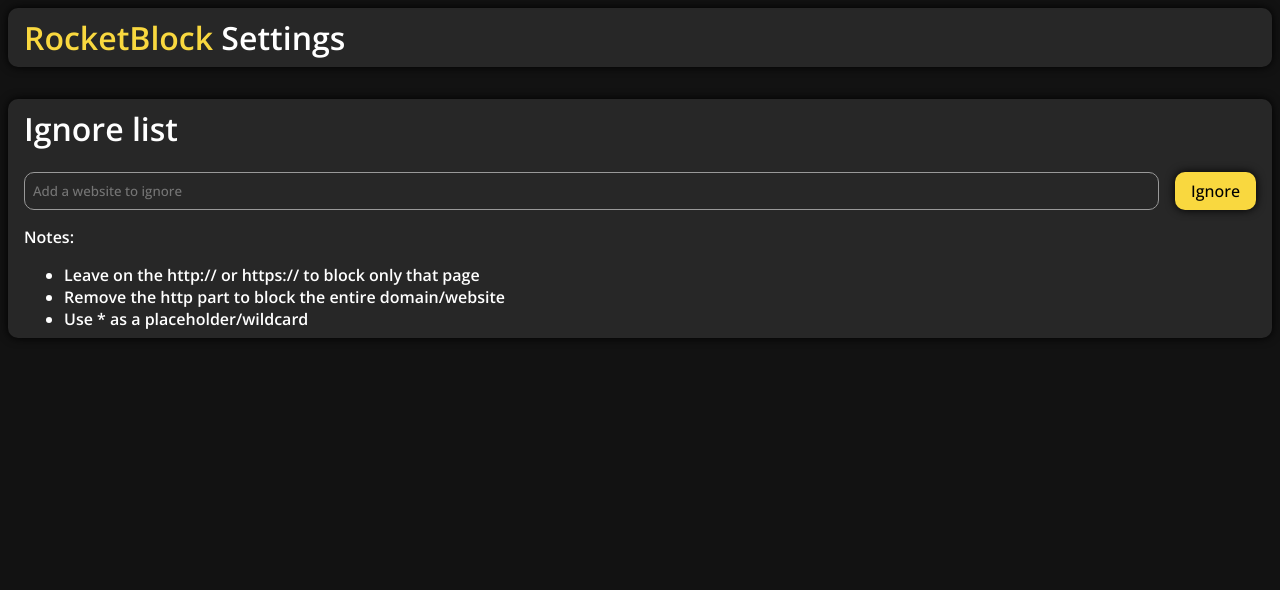
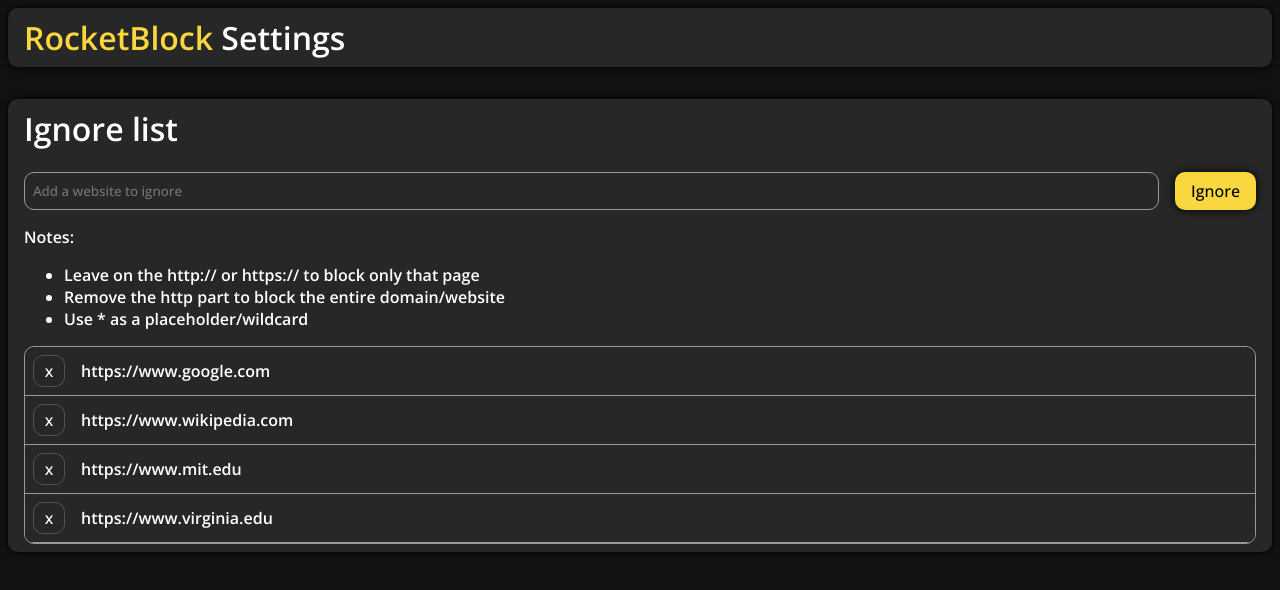
Before and after one commit to BaconErie/rocketblock, a Next.js app: page /options in a window 1280 px wide. Shown: the top 590 px of the page. Built offline with nearby package versions, Linux system fonts and the light colour scheme.

Commit message:
Website display list is done woooooooooooo

```diff
--- a/app/options/options.module.css
+++ b/app/options/options.module.css
@@ -12,7 +12,32 @@
     margin: 0px;
 }
 
+.websiteList {
+    display: flex;
+    flex-direction: column;
 
+    padding: 0px;
+    border-radius: 10px;
+    background-color: #272727;
+
+    box-sizing: border-box;
+    border: solid;
+    border-width: 1px;
+    border-color: #999999;
+
+    color: #ffffff;
+
+    box-shadow: none;
+
+    margin-top: 1rem;
+
+    flex-grow: 1;
+
+    min-height: 12rem;
+    overflow: clip;
+
+    row-gap: 0px;
+}
 
 .inputWrapper {
     all: initial;
--- a/app/options/page.js
+++ b/app/options/page.js
@@ -1,9 +1,10 @@
-'use client'
+'use client'; // Allows us to use event handlers. Doesn't matter if it's client or server components, this is all going to compiled to client anyway
 
 import styles from './options.module.css';
 import { Open_Sans } from 'next/font/google';
 
 import PrimaryButton from '../../components/PrimaryButton/PrimaryButton';
+import WebsiteDisplay from '../../components/WebsiteDisplay/WebsiteDisplay';
 
 const openSans = Open_Sans({
   weight: '500',
@@ -17,7 +18,7 @@
       <h1><span className={styles.yellow}>RocketBlock</span> Settings</h1>
     </div>
 
-    <div>
+    <div className={styles.content}>
       <h1>Ignore list</h1>
 
       <br />
@@ -34,6 +35,13 @@
           <li>Remove the http part to block the entire domain/website</li>
           <li>Use * as a placeholder/wildcard</li>
       </ul>
+
+      <div className={styles.websiteList}>
+        <WebsiteDisplay website={"https://www.google.com"} />
+        <WebsiteDisplay website={"https://www.wikipedia.com"} />
+        <WebsiteDisplay website={"https://www.mit.edu"} />
+        <WebsiteDisplay website={"https://www.virginia.edu"} />
+      </div>
     </div>
   </main></>)
 }
--- /dev/null
+++ b/components/SurfaceButton/SurfaceButton.js
@@ -0,0 +1,19 @@
+import styles from './SurfaceButton.module.css';
+import { Open_Sans } from 'next/font/google';
+
+const openSans = Open_Sans({
+  weight: '500',
+  subsets: [ 'latin' ]
+})
+
+export default function SurfaceButton({ onClick, children, className }) {
+  const stylesToUse = className ? `${styles.button} ${className}` : styles.button;
+
+  return (<>
+
+    <button onClick={onClick} className={stylesToUse} style={openSans.style}>
+      <span className={styles.overlay}></span>
+      {children}
+    </button>
+  </>)
+}
--- /dev/null
+++ b/components/SurfaceButton/SurfaceButton.module.css
@@ -0,0 +1,41 @@
+.overlay {
+    border: none;
+    border-radius: 9px;
+    background-color: rgba(255,255,255,0);
+    position: absolute;
+    z-index: 9999;
+    width: 100%;
+    height: 100%;
+    top: 0px;
+    left: 0px;
+
+    transition-duration: 0.2s;
+}
+
+.overlay:active {
+    background-color: rgba(255,255,255,0.15);
+}
+
+
+.button {
+    position: relative;
+    box-sizing: border-box;
+    padding: 0.5rem 1rem 0.5rem 1rem;
+    color: #ffffff;
+    background-color: rgba(0, 0, 0, 0);
+
+    border-style: solid;
+    border-color: #525252;
+    border-width: 0.5px;
+    border-radius: 10px;
+
+    transition-duration: 0.2s;
+
+    font-size: 1rem;
+    text-decoration: none;
+}
+
+.button:hover {
+    color: #f9d83f;
+    border-color: #f9d83f;
+}
--- /dev/null
+++ b/components/WebsiteDisplay/WebsiteDisplay.js
@@ -0,0 +1,11 @@
+import SurfaceButton from '../SurfaceButton/SurfaceButton';
+import styles from './WebsiteDisplay.module.css';
+
+export default function WebsiteDisplay({ website }) {
+  return (<>
+    <div className={styles.mainDisplay}>
+      <SurfaceButton className={styles.button}>x</SurfaceButton>
+      <span className={styles.span}>{website}</span>
+    </div>
+  </>)
+}
--- /dev/null
+++ b/components/WebsiteDisplay/WebsiteDisplay.module.css
@@ -0,0 +1,29 @@
+.mainDisplay {
+    display: flex;
+    flex-direction: row;
+    column-gap: 1rem;
+
+    padding: 0.5rem;
+    border-radius: 10px 10px 0px 0px;
+    background-color: #272727;
+
+    box-sizing: border-box;
+    border-bottom: solid;
+    border-width: 1px;
+    border-color: #999999;
+    box-shadow: none;
+
+    color: #ffffff;
+}
+
+.button {
+    box-sizing: border-box;
+    height: 2rem;
+    width: 2rem;
+    padding: 0px;
+}
+
+.span {
+    display: inline-flex;
+    align-items: center;
+}
```
